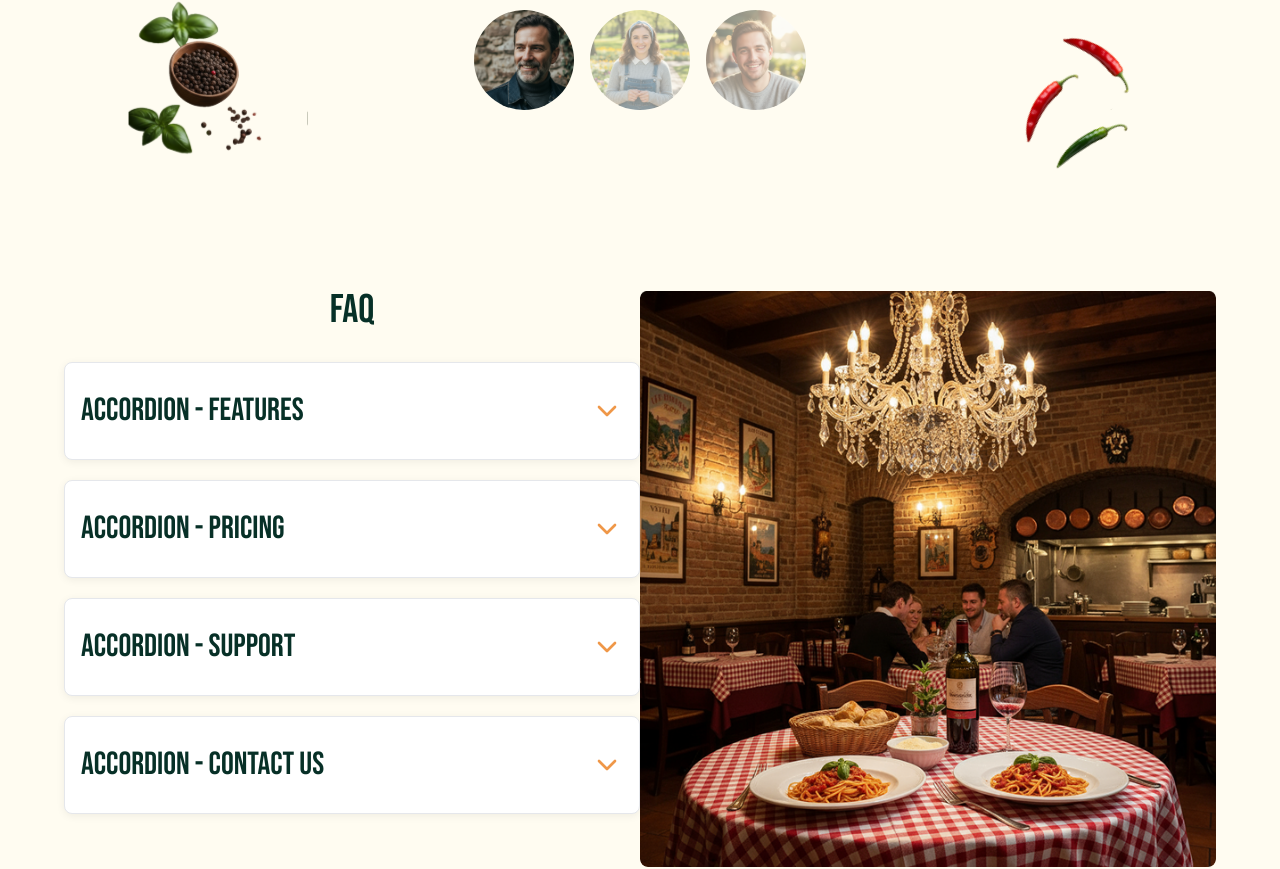
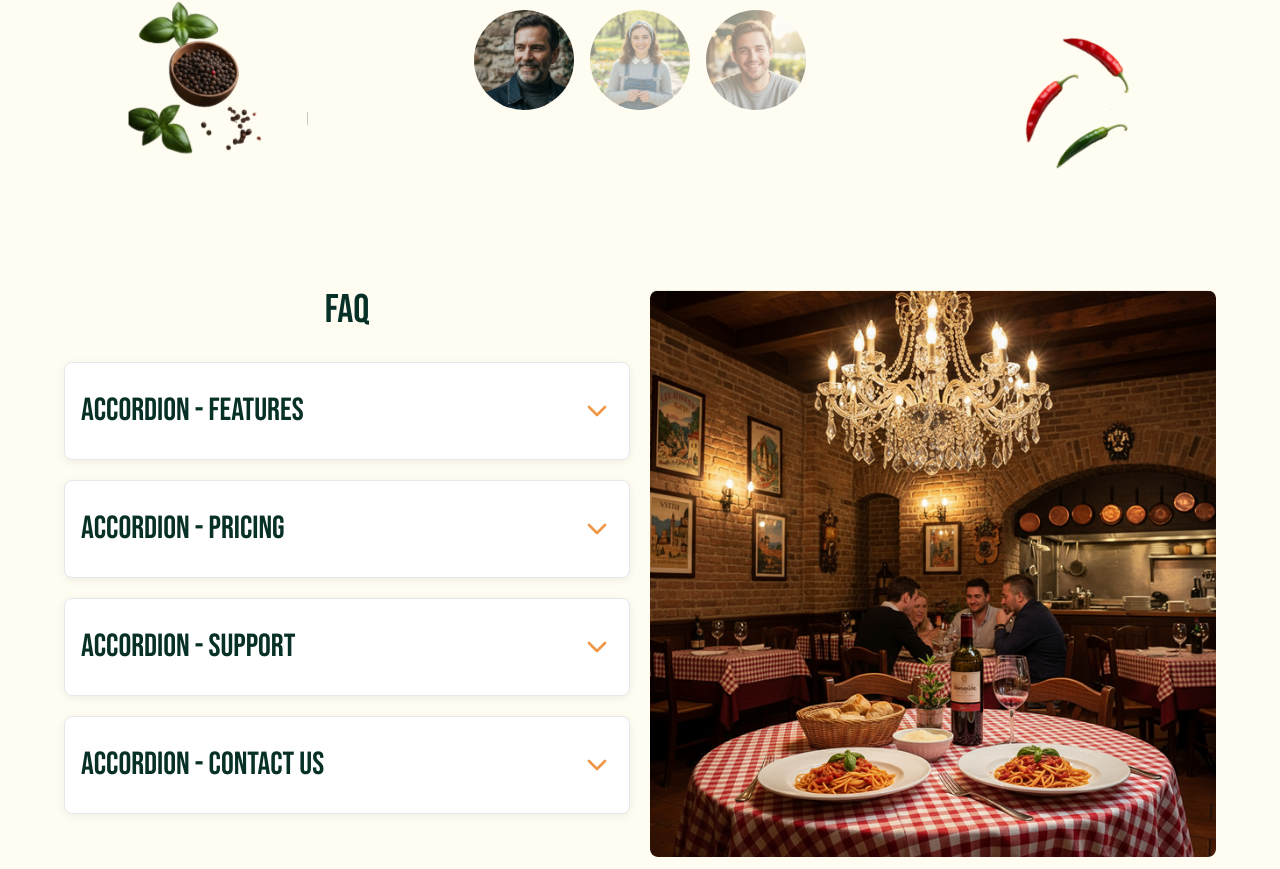
Before and after one commit to OrionLynn19/restaurant-bon-appetit, a Next.js app: page / in a window 1280 px wide. Shown: the part 2436-3305 px from the top of the page. Built offline with nearby package versions, Linux system fonts and the light colour scheme.

Commit message:
fix: put desktop padding and made more responsive

```diff
--- a/src/components/Homepage_FAQ.tsx
+++ b/src/components/Homepage_FAQ.tsx
@@ -45,8 +45,8 @@ export default function Homepage_FAQ() {
 
   return (
     // mobile single, desktop two columns
-    <div className="w-[343px] md:w-full md:max-w-[1440px] flex flex-col gap-[10px] md:gap-[96px] mx-auto md:px-16">
-      <div className="flex flex-col md:flex-row md:justify-between py-[48px] md:py-[96px]">
+    <div className="w-[343px] md:w-full md:max-w-[1440px] flex flex-col gap-[10px] md:gap-[48px] lg:gap-[96px] mx-auto md:px-16">
+      <div className="flex flex-col md:flex-row md:justify-between py-[48px] md:py-[96px] md:gap-[20px] lg:gap-[20px]">
         <div className="w-full md:w-[646px] items-start justify-start">
           <h2
             className="hidden md:block md:text-[40px] leading-[120%] md:leading-[100%] tracking-[0px] capitalize break-words whitespace-normal w-full text-center mb-8"
```
